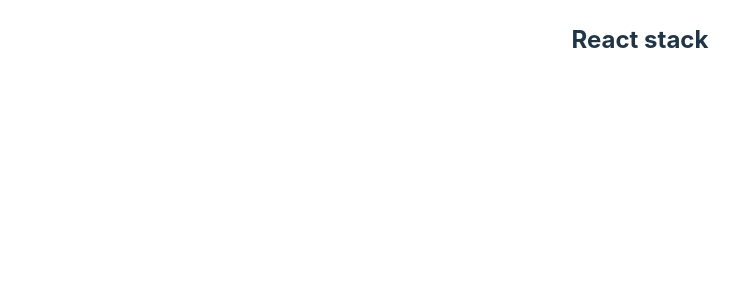
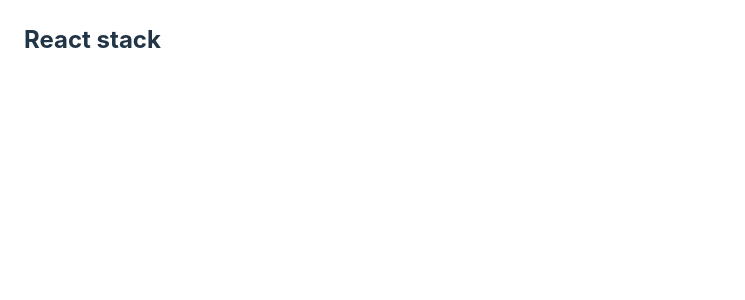
Before and after one commit to eugene-korobka/test-vite-react-stack, a React (Vite) app: page / in a window 1280 px wide. Shown: the top 300 px of the page, without its empty margins (0-745 px from the left). Built offline with nearby package versions, Linux system fonts and the light colour scheme.

Commit message:
fixed MainContainer component

```diff
--- a/src/components/MainContainer.tsx
+++ b/src/components/MainContainer.tsx
@@ -1,6 +1,6 @@
 export function MainContainer({ children }: { children?: React.ReactNode }) {
   return (
-    <main className="max-w-7xl my-0 mx-auto p-6 text-center">
+    <main className="max-w-7xl my-0 mx-auto p-6">
       {children}
     </main>
   );
```
